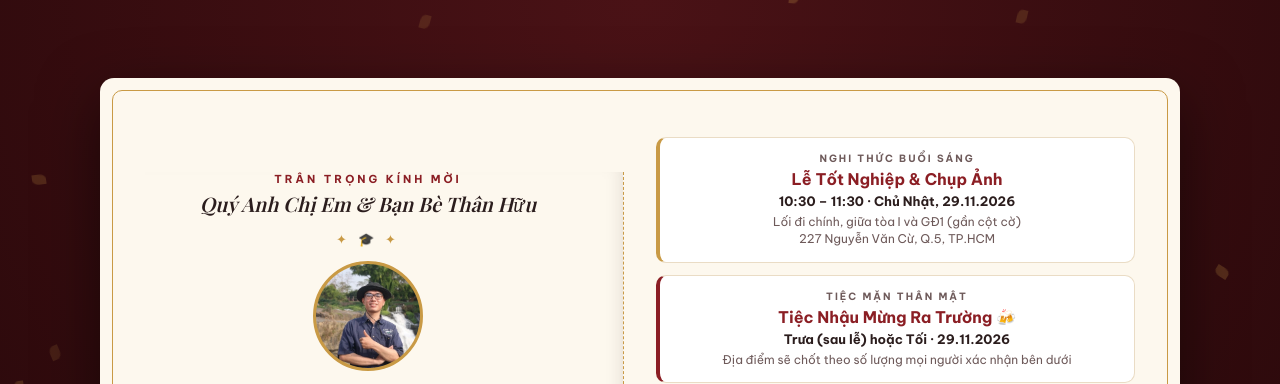
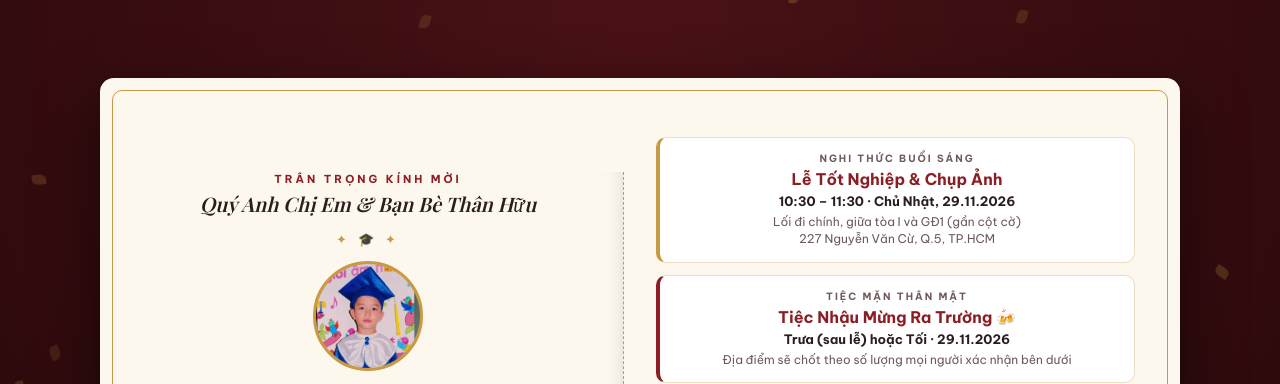
Before and after one commit to khoadz2609/graduation-wedding-card, a plain HTML site: page index.html in a window 1280 px wide. Both pictures are taken after a click on the button "Kéo nắp lên hoặc chạm để mở thiệp". Shown: the top 384 px of the page. Drawn offline with nearby package versions, Linux system fonts and the light colour scheme; a web font is replaced by a local one.

Commit message:
Use centered childhood graduation portrait

```diff
--- a/index.html
+++ b/index.html
@@ -7,7 +7,7 @@
   <meta name="description" content="Trân trọng kính mời tham dự Lễ Tốt Nghiệp &amp; Tiệc Mừng của Nguyễn Lê Đăng Khoa — 29.11.2026">
   <meta property="og:title" content="💌 Trân trọng kính mời: Lễ Tốt Nghiệp &amp; Tiệc Mừng">
   <meta property="og:description" content="Nguyễn Lê Đăng Khoa · Chủ Nhật 29.11.2026 · Nghi thức 10:30 &amp; Tiệc nhậu mừng ra trường">
-  <meta property="og:image" content="assets/khoa.jpg">
+  <meta property="og:image" content="assets/khoa-mam-non.jpg">
   <link rel="preconnect" href="https://fonts.googleapis.com">
   <link href="https://fonts.googleapis.com/css2?family=Be+Vietnam+Pro:wght@400;600;700;800&family=Playfair+Display:ital,wght@0,600;0,800;1,600&display=swap" rel="stylesheet">
   <link rel="stylesheet" href="style.css">
@@ -42,9 +42,9 @@
         </header>
 
         <section class="hero">
-          <picture>
-            <source srcset="assets/khoa-avatar.webp" media="(max-resolution: 1.5dppx)" type="image/webp">
-            <img src="assets/khoa.jpg" alt="Ảnh Nguyễn Lê Đăng Khoa" class="avatar">
+          <picture class="avatar-frame">
+            <source srcset="assets/khoa-mam-non-avatar.webp" media="(max-resolution: 1.5dppx)" type="image/webp">
+            <img src="assets/khoa-mam-non.jpg" alt="Ảnh tốt nghiệp mầm non của Nguyễn Lê Đăng Khoa" class="avatar">
           </picture>
           <p class="hero-intro">Đến chung vui trong ngày trọng đại</p>
           <h2 class="hero-name">NGUYỄN LÊ ĐĂNG KHOA</h2>
--- a/style.css
+++ b/style.css
@@ -153,14 +153,23 @@ body {
 .divider { margin: 14px 0; color: var(--gold); font-size: 13px; letter-spacing: 4px; }
 
 .hero { text-align: center; margin-bottom: 22px; }
-.avatar {
+.avatar-frame {
+  display: inline-block;
   width: 110px;
   height: 110px;
   border-radius: 50%;
-  object-fit: cover;
   border: 3px solid var(--gold);
   background-color: var(--gold);
+  overflow: hidden;
   margin-bottom: 12px;
+}
+.avatar {
+  display: block;
+  width: 100%;
+  height: 100%;
+  object-fit: cover;
+  object-position: center 30%;
+  transform: translateX(5px) rotate(1.5deg) scale(1.12);
 }
 .hero-intro { font-size: 13px; color: var(--muted); }
 .hero-name {
```
Also changed, not shown: family.html (+4 -4 lines), assets/khoa-avatar.webp (deleted), assets/khoa-mam-non-avatar.webp (added), assets/khoa-mam-non.jpg (added), 1 other file.
